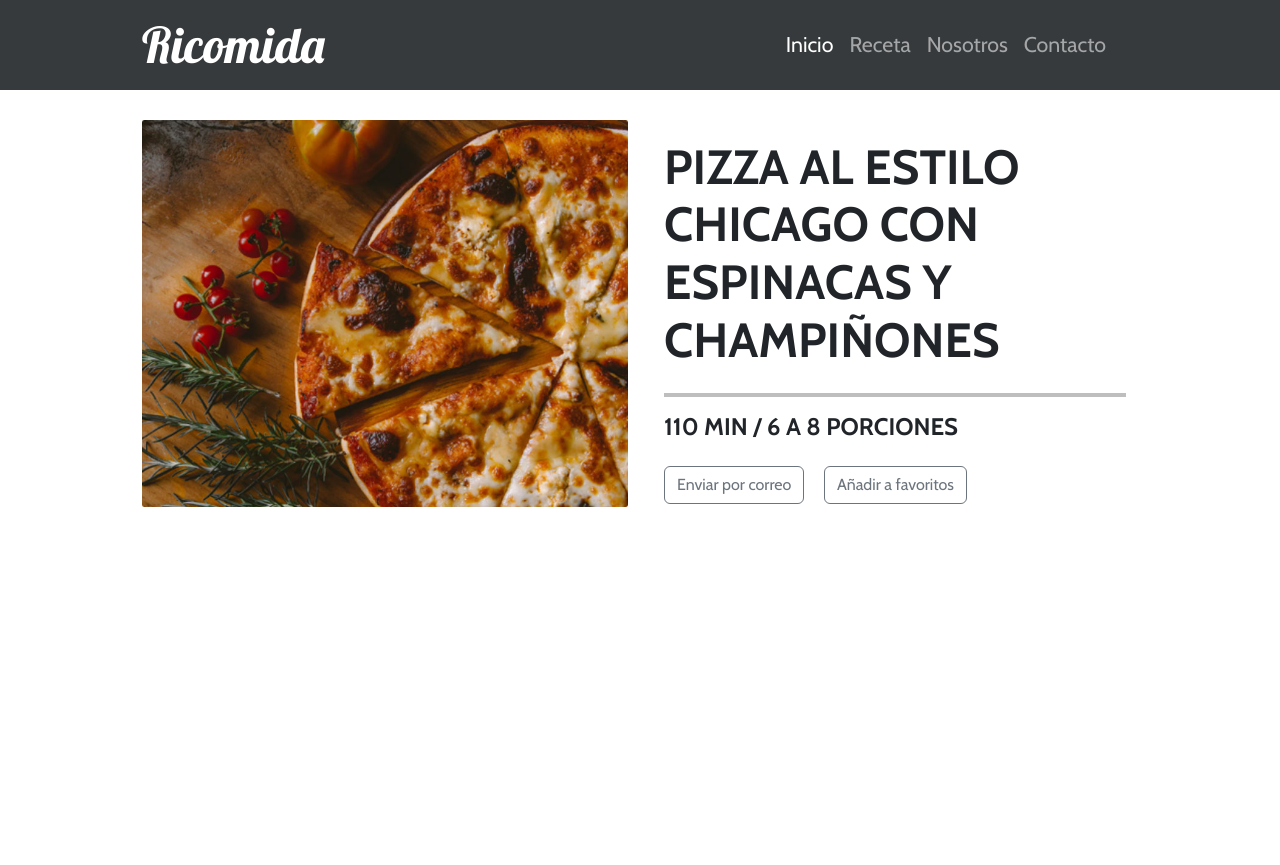
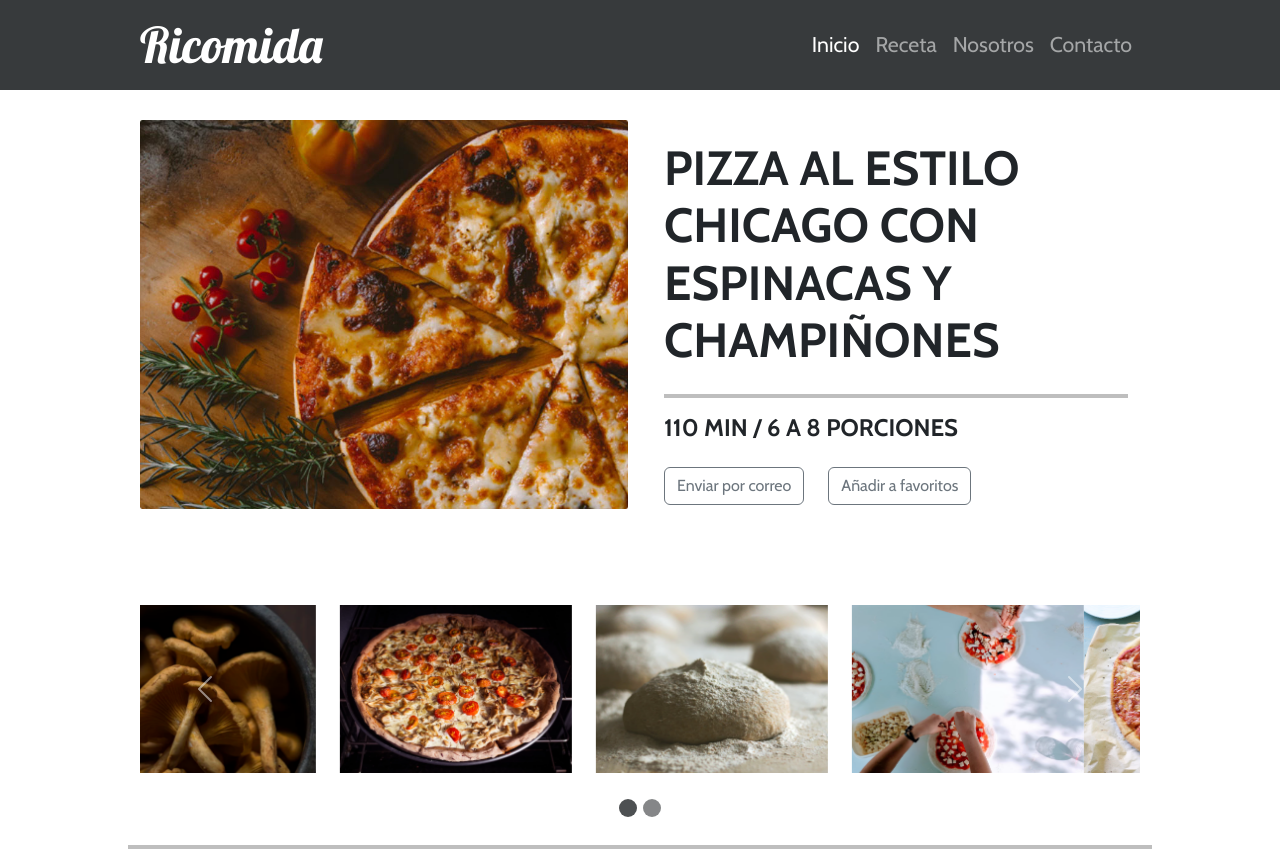
Before and after one commit to angsis/Ricomida, a plain HTML site: page index.html in a window 1280 px wide. Before the commit the page ends 800 px from the top, so only its background shows below. Drawn offline with nearby package versions, Linux system fonts and the light colour scheme; a script that the page names is missing.

Commit message:
Terminando Carousel

```diff
--- a/assets/css/style.css
+++ b/assets/css/style.css
@@ -1,6 +1,9 @@
 body {
     font-family: 'Cabin', sans-serif;
     margin-top: 120px;
+}
+.container {
+    width: 80% !important;
 }
 
 nav {
@@ -15,3 +18,18 @@ nav {
 .size-cabin {
     font-size: 16pt;
 }
+
+.carousel-item img {
+    height: 100%;
+    width: 100%;
+}
+
+.carousel-indicators [data-bs-target] {
+    position: relative;
+    top: 60px;
+    width: 18px;
+    height: 18px;
+    border: none;
+    border-radius: 24px;
+    background-color:#373A3C;
+  }
--- /dev/null
+++ b/assets/js/script.js
@@ -0,0 +1,9 @@
+const tooltipTriggerList = document.querySelectorAll('[data-bs-toggle="tooltip"]')
+const tooltipList = [...tooltipTriggerList].map(tooltipTriggerEl => new bootstrap.Tooltip(tooltipTriggerEl))
+
+
+$(document).ready(function(){
+    $("#enviarCorreo").click(function(){
+      alert("El correo fue enviado correctamente...")
+    });
+});
--- a/index.html
+++ b/index.html
@@ -16,12 +16,12 @@
 
     <!-- Sección nav -->
     <nav class="navbar navbar-expand-lg fixed-top navbar-dark">
-        <div class="container px-5">
-            <span class="logo-texto text-white ps-4">Ricomida</span>
+        <div class="container">
+            <span class="logo-texto text-white">Ricomida</span>
             <button class="navbar-toggler" type="button" data-bs-toggle="collapse" data-bs-target="#navbarSupportedContent" aria-controls="navbarSupportedContent" aria-expanded="false" aria-label="Toggle navigation">
                 <span class="navbar-toggler-icon p-4"></span>
             </button>
-            <div class="size-cabin collapse navbar-collapse pe-5" id="navbarSupportedContent">
+            <div class="size-cabin collapse navbar-collapse" id="navbarSupportedContent">
                 <ul class="navbar-nav ms-auto mb-2 mb-lg-0">
                     <li class="nav-item">
                         <a class="nav-link active" aria-current="page" href="#">Inicio</a>
@@ -40,10 +40,11 @@
         </div>
     </nav>
 
-    <header>
-        <hr class="d-sm-none mx-5 border-bottom border-2 border-black">
-        <div class="container">
-            <div class="row align-items-center mx-5">
+    <!-- Header-->
+    <header class="container">
+        <hr class="d-sm-none  border-bottom border-2 border-black">
+        <div class="promocion">
+            <div class="row align-items-center pb-5">
                 <div class="col-md-6">
                     <img src="./assets/img/principal.jpg" class="img-fluid" alt="">
                 </div>
@@ -51,18 +52,72 @@
                     <h1 class="fw-bold display-5">PIZZA AL ESTILO CHICAGO CON ESPINACAS Y CHAMPIÑONES</h1>
                     <hr class="mt-4 border-bottom border-2 border-black">
                     <h4 class="fw-bold">110 MIN / 6 A 8 PORCIONES</h4>
-                    <div class="pt-3">
-                        <button type="button" class="btn btn-outline-secondary">Enviar por correo</button>
-                        <button type="button" class="btn btn-outline-secondary ms-3">Añadir a favoritos</button>
+                    <div class="pt-3 d-flex justify-content-around justify-content-md-start">
+                        <button id="enviarCorreo" type="button" class="btn btn-outline-secondary" data-bs-toggle="tooltip" data-bs-placement="bottom" data-bs-title="Presiona para enviar a tu correo">Enviar por correo</button>
+                        <button type="button" class="btn btn-outline-secondary ms-sm-2 ms-md-4" data-bs-toggle="tooltip" data-bs-placement="right" data-bs-title="Agrega esta receta a favoritos">Añadir a favoritos</button>
                     </div>
                 </div>
             </div>
         </div>
+        <div class="row d-none d-md-block pt-5 pb-5">
+            <div id="carouselExampleIndicators" class="carousel slide" data-bs-ride="carousel" >
+                <div class="carousel-indicators">
+                    <button type="button" data-bs-target="#carouselExampleIndicators" data-bs-slide-to="0" class="active" aria-current="true" aria-label="Slide 1"></button>
+                    <button type="button" data-bs-target="#carouselExampleIndicators" data-bs-slide-to="1" aria-label="Slide 2"></button>
+                </div>
+                <div class="carousel-inner">
+                    <div class="carousel-item active">
+                        <div class="row">
+                            <div class="col-3">
+                                <img src="./assets/img/slider-1.png" alt="slider-1">
+                            </div>
+                            <div class="col-3">
+                                <img src="./assets/img/slider-2.png" alt="slider-2">
+                            </div>
+                            <div class="col-3">
+                                <img src="./assets/img/slider-3.png" alt="slider-3">
+                            </div>
+                            <div class="col-3">
+                                <img src="./assets/img/slider-4.png" alt="slider-4">
+                            </div>
+                        </div>
+                    </div>
+                    <div class="carousel-item">
+                        <div class="row">
+                            <div class="col-3">
+                                <img src="./assets/img/slider-5.png" alt="slider-5">
+                            </div>
+                            <div class="col-3">
+                                <img src="./assets/img/slider-6.png" alt="slider-6">
+                            </div>
+                            <div class="col-3">
+                                <img src="./assets/img/slider-7.png" alt="slider-7">
+                            </div>
+                            <div class="col-3">
+                                <img src="./assets/img/slider-8.png" alt="slider-8">
+                            </div>
+                        </div>
+                    </div>
+                </div>
+                <button class="carousel-control-prev" type="button" data-bs-target="#carouselExampleIndicators" data-bs-slide="prev">
+                    <span class="carousel-control-prev-icon" aria-hidden="true"></span>
+                    <span class="visually-hidden">Previous</span>
+                </button>
+                <button class="carousel-control-next" type="button" data-bs-target="#carouselExampleIndicators" data-bs-slide="next">
+                    <span class="carousel-control-next-icon" aria-hidden="true"></span>
+                    <span class="visually-hidden">Next</span>
+                </button>
+            </div>
+        </div>
     </header>
 
+    <hr class="container mt-4 border-bottom border-2 border-black">
 
-
+    <!-- jquery -->
+    <script src="https://code.jquery.com/jquery-3.7.1.js" integrity="sha256-eKhayi8LEQwp4NKxN+CfCh+3qOVUtJn3QNZ0TciWLP4=" crossorigin="anonymous"></script>
+    <!-- bootstrap -->
     <script src="https://cdn.jsdelivr.net/npm/bootstrap@5.3.3/dist/js/bootstrap.bundle.min.js" integrity="sha384-YvpcrYf0tY3lHB60NNkmXc5s9fDVZLESaAA55NDzOxhy9GkcIdslK1eN7N6jIeHz" crossorigin="anonymous"></script>
+    <!-- mis js -->
     <script src="./assets/js/script.js"></script>
 </body>
 </html>
```
